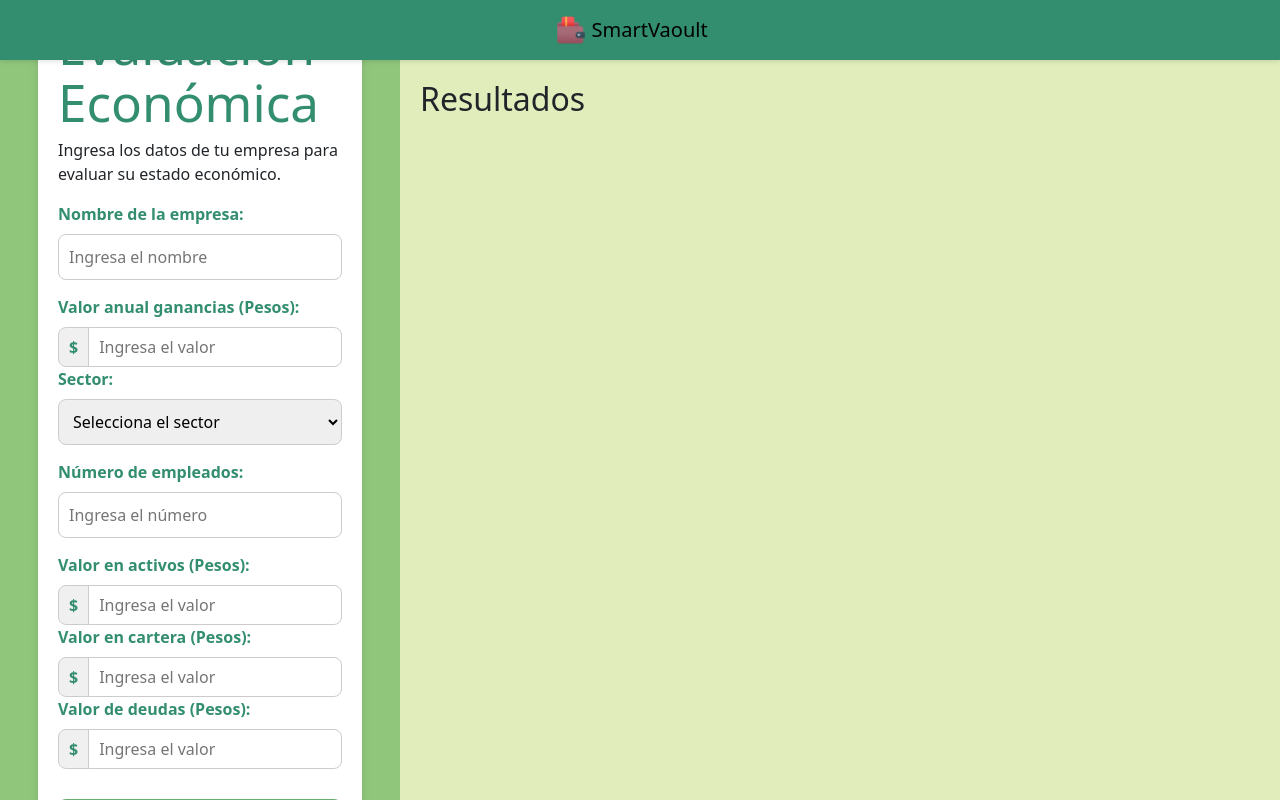
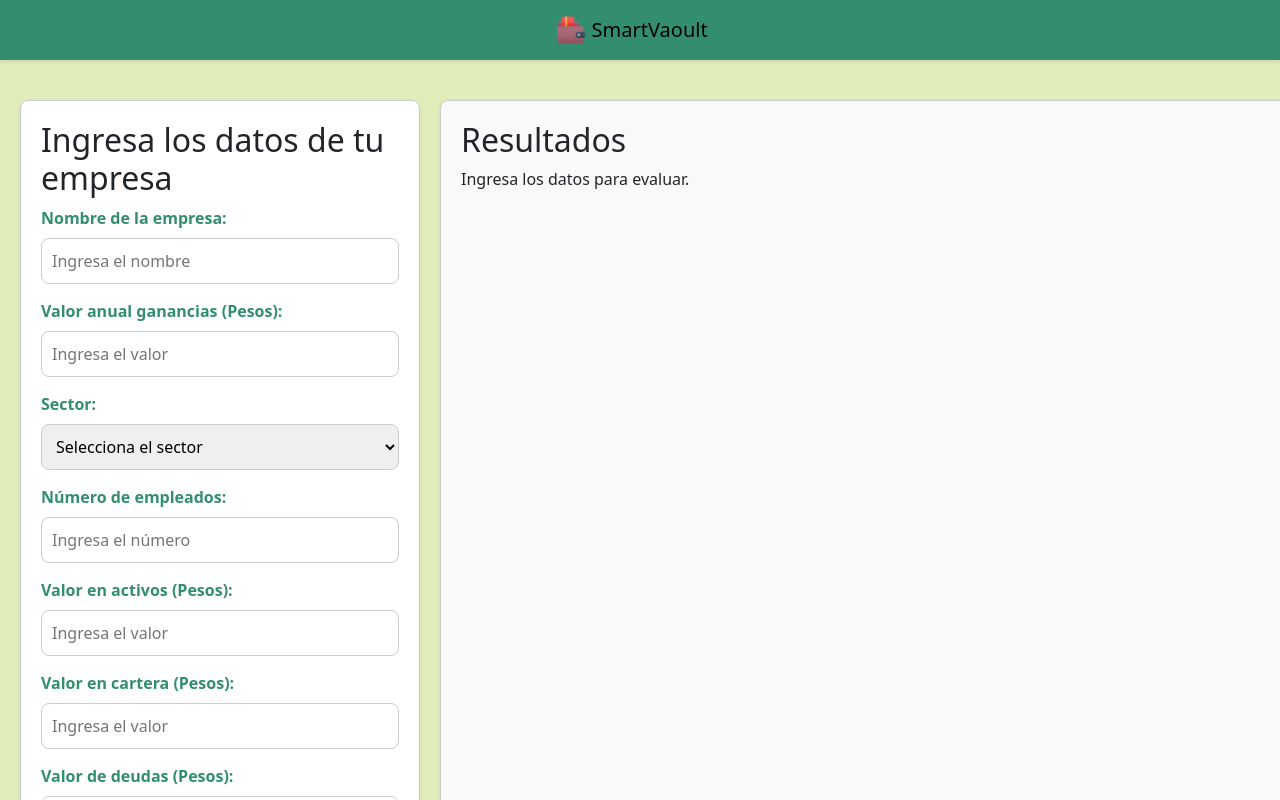
Before and after one commit to Juan9Walteros/ProyectoEconomico, a React (Vite) app: page / in a window 1280 px wide. Shown: the top 800 px of the page. Built offline with nearby package versions, Linux system fonts and the light colour scheme.

Commit message:
Se realiza latokenizacio, lematizacion, postaggin, Embedding, para que pueda funcionar crrectamente, queda funcionando todo

```diff
--- a/src/App.jsx
+++ b/src/App.jsx
@@ -1,98 +1,166 @@
-import React, { useState } from 'react';
-import Header from './assets/components/Header';
+import React, { useState } from "react";
+import { Pie, Bar } from "react-chartjs-2";
+import {
+  Chart as ChartJS,
+  ArcElement,
+  Tooltip,
+  Legend,
+  CategoryScale,
+  LinearScale,
+  BarElement,
+} from "chart.js";
+import Header from "./assets/components/Header";
+import Gauge from "react-gauge-component";
+
+// Registrar componentes de Chart.js
+ChartJS.register(
+  ArcElement,
+  Tooltip,
+  Legend,
+  CategoryScale,
+  LinearScale,
+  BarElement
+);
 
 function App() {
-  // Estados para almacenar los valores del formulario y el resultado
   const [formData, setFormData] = useState({
-    empresa: '',
-    ganancias: '',
-    sector: '',
-    empleados: '',
-    activos: '',
-    cartera: '',
-    deudas: '',
+    nombre: "",
+    ganancias: "",
+    sector: "",
+    empleados: "",
+    activos: "",
+    cartera: "",
+    deudas: "",
   });
 
-  const [resultado, setResultado] = useState(''); // Estado para el resultado
+  const [resultado, setResultado] = useState(null);
 
-  // Manejar cambios en los campos del formulario
   const handleChange = (e) => {
     const { name, value } = e.target;
 
-    // Permitir solo números y puntos en los campos numéricos
-    if (['ganancias', 'activos', 'cartera', 'deudas'].includes(name)) {
-      const numericValue = value.replace(/[^0-9.]/g, ''); // Elimina caracteres no numéricos
-      setFormData({
-        ...formData,
-        [name]: numericValue,
-      });
+    // Permitir solo números en los campos numéricos
+    if (["ganancias", "activos", "cartera", "deudas"].includes(name)) {
+      const numericValue = value.replace(/\D/g, ""); // Eliminar caracteres no numéricos
+      setFormData({ ...formData, [name]: numericValue }); // Guardar el valor sin formatear
     } else {
-      setFormData({
-        ...formData,
-        [name]: value,
-      });
+      setFormData({ ...formData, [name]: value });
     }
   };
 
-  // Manejar el envío del formulario
-  const handleSubmit = (e) => {
+  const handleSubmit = async (e) => {
     e.preventDefault();
-    console.log('Datos del formulario:', formData);
+    try {
+      const response = await fetch("http://127.0.0.1:8000/process/", {
+        method: "POST",
+        headers: {
+          "Content-Type": "application/json",
+        },
+        body: JSON.stringify({
+          nombre: formData.nombre,
+          ganancias: parseFloat(
+            formData.ganancias.replace(/\./g, "").replace(/,/g, "")
+          ),
+          sector: formData.sector,
+          empleados: parseInt(formData.empleados),
+          activos: parseFloat(
+            formData.activos.replace(/\./g, "").replace(/,/g, "")
+          ),
+          cartera: parseFloat(
+            formData.cartera.replace(/\./g, "").replace(/,/g, "")
+          ),
+          deudas: parseFloat(
+            formData.deudas.replace(/\./g, "").replace(/,/g, "")
+          ),
+        }),
+      });
 
-    // Realizar la evaluación económica
-    const resultadoEvaluacion = evaluarEconomia(formData);
-    setResultado(resultadoEvaluacion); // Actualizar el estado del resultado
-  };
+      if (!response.ok) {
+        throw new Error("Error al comunicarse con el backend");
+      }
 
-  // Función para evaluar la economía de la empresa
-  const evaluarEconomia = (data) => {
-    const { ganancias, activos, cartera, deudas } = data;
-    const balance = parseFloat(ganancias) + parseFloat(activos) + parseFloat(cartera) - parseFloat(deudas);
-
-    if (balance > 0) {
-      return 'La empresa está en buen estado económico.';
-    } else {
-      return 'La empresa tiene problemas económicos.';
+      const data = await response.json();
+      setResultado(data);
+    } catch (error) {
+      console.error("Error:", error);
+      setResultado({ error: "Error al procesar los datos." });
     }
   };
 
+  // Datos para el gráfico de pastel
+  const pieData = resultado
+    ? {
+        labels: ["Activos", "Cartera", "Deudas"],
+        datasets: [
+          {
+            label: "Distribución económica",
+            data: [
+              resultado.analisis_economico.activos,
+              resultado.analisis_economico.cartera,
+              resultado.analisis_economico.deudas,
+            ],
+            backgroundColor: ["#67AE6E", "#90C67C", "#FF6B6B"],
+            borderColor: ["#328E6E", "#67AE6E", "#FF4C4C"],
+            borderWidth: 1,
+          },
+        ],
+      }
+    : null;
+
+  // Datos para el gráfico de barras
+  const barData = resultado
+    ? {
+        labels: ["Patrimonio"],
+        datasets: [
+          {
+            label: "Estado económico",
+            data: [resultado.analisis_economico.patrimonio],
+            backgroundColor:
+              resultado.analisis_economico.estado === "saludable"
+                ? "#67AE6E"
+                : "#FF6B6B",
+            borderColor:
+              resultado.analisis_economico.estado === "saludable"
+                ? "#328E6E"
+                : "#FF4C4C",
+            borderWidth: 1,
+          },
+        ],
+      }
+    : null;
+
   return (
     <div>
-      <Header />
-
-      {/* Contenedor principal */}
+      <Header /> {/* Componente del encabezado */}
       <div className="main-container">
-        {/* Contenedor izquierdo */}
-        <main className="txt1 text-center justify-content-center">
-          <div className="form-container">
-            <h1>Evaluación Económica</h1>
-            <p>Ingresa los datos de tu empresa para evaluar su estado económico.</p>
+        {/* Contenedor izquierdo: Formulario */}
+        <main className="form-container">
+          <h2>Ingresa los datos de tu empresa</h2>
           <form onSubmit={handleSubmit}>
-              {/* Campos del formulario */}
-              <label htmlFor="empresa">Nombre de la empresa:</label>
+            <label htmlFor="nombre">Nombre de la empresa:</label>
             <input
               type="text"
-                id="empresa"
-                name="empresa"
+              id="nombre"
+              name="nombre"
               placeholder="Ingresa el nombre"
-                value={formData.empresa}
+              value={formData.nombre}
               onChange={handleChange}
               required
             />
 
             <label htmlFor="ganancias">Valor anual ganancias (Pesos):</label>
-              <div className="input-group">
-                <span className="input-prefix">$</span>
             <input
               type="text"
               id="ganancias"
               name="ganancias"
               placeholder="Ingresa el valor"
-                  value={formData.ganancias}
+              value={
+                formData.ganancias
+                  ? new Intl.NumberFormat("es-ES").format(formData.ganancias)
+                  : ""
+              }
               onChange={handleChange}
               required
             />
-              </div>
 
             <label htmlFor="sector">Sector:</label>
             <select
@@ -122,56 +190,139 @@ function App() {
             />
 
             <label htmlFor="activos">Valor en activos (Pesos):</label>
-              <div className="input-group">
-                <span className="input-prefix">$</span>
             <input
               type="text"
               id="activos"
               name="activos"
               placeholder="Ingresa el valor"
-                  value={formData.activos}
+              value={
+                formData.activos
+                  ? new Intl.NumberFormat("es-ES").format(formData.activos)
+                  : ""
+              }
               onChange={handleChange}
               required
             />
-              </div>
 
             <label htmlFor="cartera">Valor en cartera (Pesos):</label>
-              <div className="input-group">
-                <span className="input-prefix">$</span>
             <input
               type="text"
               id="cartera"
               name="cartera"
               placeholder="Ingresa el valor"
-                  value={formData.cartera}
+              value={
+                formData.cartera
+                  ? new Intl.NumberFormat("es-ES").format(formData.cartera)
+                  : ""
+              }
               onChange={handleChange}
               required
             />
-              </div>
 
             <label htmlFor="deudas">Valor de deudas (Pesos):</label>
-              <div className="input-group">
-                <span className="input-prefix">$</span>
             <input
               type="text"
               id="deudas"
               name="deudas"
               placeholder="Ingresa el valor"
-                  value={formData.deudas}
+              value={
+                formData.deudas
+                  ? new Intl.NumberFormat("es-ES").format(formData.deudas)
+                  : ""
+              }
               onChange={handleChange}
               required
             />
-              </div>
 
             <button type="submit">Evaluar</button>
           </form>
-          </div>
         </main>
 
-        {/* Contenedor derecho */}
+        {/* Contenedor derecho: Resultados */}
+        {/* Contenedor derecho: Resultados */}
         <aside className="info-container">
           <h2>Resultados</h2>
-          <p>{resultado}</p> {/* Mostrar el resultado dinámicamente */}
+          {resultado && !resultado.error ? (
+            <div>
+              <p>
+                <strong>Empresa:</strong> {resultado.empresa}
+              </p>
+              <p>
+                <strong>Sector:</strong> {resultado.sector}
+              </p>
+              <p>
+                <strong>Estado económico:</strong>{" "}
+                {resultado.analisis_economico.estado}
+              </p>
+              <p>
+                <strong>Patrimonio:</strong> $
+                {new Intl.NumberFormat("es-ES").format(
+                  resultado.analisis_economico.patrimonio
+                )}
+              </p>
+
+              {/* Otras gráficas */}
+              <h3>Gráficas</h3>
+              <div className="graph-container">
+                {/* Gráfico de pastel */}
+                {pieData && (
+                  <div className="graph">
+                    <Pie data={pieData} />
+                  </div>
+                )}
+
+                {/* Gráfico de barras */}
+                {barData && (
+                  <div className="graph">
+                    <Bar data={barData} />
+                  </div>
+                )}
+              </div>
+              {/* Gráfica Gauge */}
+              <div className="gauge-container">
+                <h3>Estado Económico General</h3>
+                <Gauge
+                  value={
+                    resultado?.analisis_economico.estado === "saludable"
+                      ? 75
+                      : resultado?.analisis_economico.estado === "en riesgo"
+                      ? 50
+                      : 25
+                  }
+                  minValue={0}
+                  maxValue={100}
+                  segments={3}
+                  colors={["#FF6B6B", "#FFD700", "#67AE6E"]}
+                  needleColor="#213547"
+                  labelFormat={(value) =>
+                    resultado?.analisis_economico.estado === "saludable"
+                      ? "Saludable"
+                      : resultado?.analisis_economico.estado === "en riesgo"
+                      ? "En Riesgo"
+                      : "Crítico"
+                  }
+                  labelStyle={{
+                    fontSize: "16px",
+                    fontWeight: "bold",
+                    fill: "#213547",
+                  }}
+                  width="100%" // 🔄 Cambiado
+                  height={200} // Puedes dejar un valor más pequeño aquí
+                />
+
+                {/* Etiquetas de los estados */}
+                <div className="gauge-labels">
+                  <span style={{ color: "#FF6B6B" }}>Crítico</span>
+                  <span></span>
+                  <span style={{ color: "#FFD700" }}>En Riesgo</span>
+                  <span></span>
+                  <span style={{ color: "#67AE6E" }}>Saludable</span>
+                </div>
+              </div>
+            </div>
+          ) : (
+            <p>{resultado?.error || "Ingresa los datos para evaluar."}</p>
+          )}
         </aside>
       </div>
     </div>
--- a/src/index.css
+++ b/src/index.css
@@ -5,7 +5,7 @@
 
   color-scheme: light dark;
   color: #213547; /* Texto principal */
-  background-color: #E1EEBC; /* Fondo principal */
+  background-color: #e1eebc; /* Fondo principal */
 
   font-synthesis: none;
   text-rendering: optimizeLegibility;
@@ -19,13 +19,13 @@ body {
   place-items: center;
   min-width: 320px;
   min-height: 100vh;
-  background-color: #E1EEBC; /* Fondo principal */
+  background-color: #e1eebc; /* Fondo principal */
 }
 
 h1 {
   font-size: 3.2em;
   line-height: 1.1;
-  color: #328E6E; /* Verde oscuro */
+  color: #328e6e; /* Verde oscuro */
 }
 
 button {
@@ -35,14 +35,14 @@ button {
   font-size: 1em;
   font-weight: 500;
   font-family: inherit;
-  background-color: #67AE6E; /* Verde medio */
+  background-color: #67ae6e; /* Verde medio */
   color: white;
   cursor: pointer;
   transition: background-color 0.25s, border-color 0.25s;
 }
 
 button:hover {
-  background-color: #328E6E; /* Verde oscuro */
+  background-color: #328e6e; /* Verde oscuro */
 }
 
 button:focus,
@@ -56,26 +56,15 @@ button:focus-visible {
   align-items: center;
   width: 100%;
   height: 60px;
-  background-color: #328E6E; /* Verde oscuro */
+  background-color: #328e6e; /* Verde oscuro */
   position: fixed;
   top: 0;
   z-index: 1000;
   box-shadow: 0 2px 4px rgba(0, 0, 0, 0.1);
 }
 
-.main-container {
-  display: flex;
-  flex-direction: row; /* Coloca los contenedores uno al lado del otro */
-  width: 100%;
-  height: calc(100vh - 60px); /* Resta la altura del navbar (60px) */
-  margin-top: 60px; /* Asegura que el contenedor comience debajo del navbar */
-  overflow: hidden; /* Evita desbordamientos */
-  box-sizing: border-box;
-  background-color: #213547;
-}
-
 .txt1 {
-  background-color: #90C67C; /* Verde claro */
+  background-color: #90c67c; /* Verde claro */
   display: flex;
   flex-direction: column;
   justify-content: center;
@@ -84,33 +73,53 @@ button:focus-visible {
   padding: 20px;
   box-sizing: border-box;
   overflow-y: auto; /* Habilita el scroll vertical si es necesario */
-
 }
 
-.info-container {
-  background-color: #E1EEBC; /* Verde pastel */
-  flex-grow: 1; /* Ocupa el resto del ancho disponible */
+/* Contenedor principal */
+.main-container {
+  display: flex;
+  flex-direction: row;
+  justify-content: space-between;
+  align-items: stretch;
+  gap: 20px; /* Espaciado entre los contenedores */
   padding: 20px;
-  box-sizing: border-box;
-  overflow-y: auto; /* Habilita el scroll vertical si es necesario */
+  margin-top: 80px; /* Espacio para la barra de navegación */
 }
 
+/* Contenedor del formulario (izquierda) */
 .form-container {
+  flex: none; /* Evita que el contenedor cambie de tamaño */
+  width: 45%; /* Tamaño fijo para el formulario */
+  min-width: 300px; /* Asegura que no se haga demasiado estrecho */
+  max-width: 400px; /* Limita el ancho máximo */
+  padding: 20px;
   background-color: #ffffff; /* Fondo blanco */
-  padding: 20px;
-  border-radius: 15px; /* Bordes redondeados */
-  box-shadow: 0 4px 8px rgba(0, 0, 0, 0.1); /* Sombra */
-  width: 90%;
-  max-width: 400px;
-  margin: 20px auto;
-  text-align: left;
+  border: 1px solid #ccc;
+  border-radius: 8px;
+  box-shadow: 0 2px 4px rgba(0, 0, 0, 0.1);
 }
 
+/* Contenedor de resultados (derecha) */
+.info-container {
+  flex: none; /* Evita que el contenedor cambie de tamaño */
+  /* Tamaño fijo para los resultados */
+  min-width: 300px; /* Asegura que no se haga demasiado estrecho */
+  width: 850px; /* Limita el ancho máximo */
+  padding: 20px;
+  background-color: #f9f9f9; /* Fondo claro */
+  border: 1px solid #ccc;
+  border-radius: 8px;
+  box-shadow: 0 2px 4px rgba(0, 0, 0, 0.1);
+  overflow-y: auto; /* Permite desplazamiento si el contenido es muy largo */
+  max-height: 115vh; /* Limita la altura máxima */
+}
+
+/* Estilo para el formulario */
 form label {
   display: block;
   margin-bottom: 8px;
   font-weight: bold;
-  color: #328E6E; /* Verde oscuro */
+  color: #328e6e; /* Verde oscuro */
 }
 
 form input,
@@ -124,19 +133,21 @@ form select {
 }
 
 form button {
-  background-color: #67AE6E; /* Verde medio */
+  background-color: #67ae6e; /* Verde medio */
   color: white;
   padding: 10px 15px;
   border: none;
   border-radius: 8px;
   cursor: pointer;
   width: 100%;
-  margin-top: 30px; /* Agrega un espacio de 20px encima del botón */
+  margin-top: 30px; /* Espaciado encima del botón */
 }
 
 form button:hover {
-  background-color: #328E6E; /* Verde oscuro */
+  background-color: #328e6e; /* Verde oscuro */
 }
+
+/* Prefijo de entrada */
 .input-group {
   display: flex;
   align-items: stretch; /* Asegura que ambos elementos tengan la misma altura */
@@ -145,25 +156,78 @@ form button:hover {
 
 .input-prefix {
   background-color: #f0f0f0;
-  padding: 0 10px; /* Ajusta el padding horizontal */
+  padding: 0 10px;
   border: 1px solid #ccc;
   border-radius: 8px 0 0 8px;
   font-weight: bold;
-  color: #328E6E; /* Verde oscuro */
+  color: #328e6e; /* Verde oscuro */
   display: flex;
-  align-items: center; /* Centra el texto verticalmente */
-  justify-content: center; /* Centra el texto horizontalmente */
-  height: 100%; /* Asegura que el prefijo tenga la misma altura que el input */
-  box-sizing: border-box; /* Incluye el padding y el borde en el tamaño total */
+  align-items: center;
+  justify-content: center;
+  height: 100%;
+  box-sizing: border-box;
 }
 
 .input-group input {
   flex: 1;
-  padding: 0 10px; /* Ajusta el padding interno */
+  padding: 0 10px;
   border: 1px solid #ccc;
   border-radius: 0 8px 8px 0;
   box-sizing: border-box;
-  height: 100%; /* Asegura que el campo de entrada tenga la misma altura que el prefijo */
-  font-size: 16px; /* Asegura que el tamaño del texto sea consistente */
-  line-height: normal; /* Asegura que el texto no afecte la altura */
+  height: 100%;
+  font-size: 16px;
+  line-height: normal;
 }
+/* Contenedor para las gráficas */
+.graph-container {
+  display: flex;
+  flex-wrap: wrap; /* Permite que las gráficas se ajusten en varias filas si no hay suficiente espacio */
+  justify-content: space-between; /* Espaciado entre las gráficas */
+  gap: 20px; /* Espaciado entre las gráficas */
+  margin-top: 20px; /* Espaciado superior */
+}
+
+/* Estilo para cada gráfica */
+.graph {
+  flex: 1 1 calc(50% - 20px); /* Ocupa el 50% del ancho disponible menos el espacio del gap */
+  max-width: 400px; /* Limita el ancho máximo de cada gráfica */
+  min-width: 300px; /* Asegura que no se haga demasiado estrecha */
+  height: 300px; /* Altura fija para las gráficas */
+  background-color: #ffffff; /* Fondo blanco */
+  border: 1px solid #ccc;
+  border-radius: 8px;
+  box-shadow: 0 2px 4px rgba(0, 0, 0, 0.1);
+  padding: 10px;
+  display: flex;
+  align-items: center;
+  justify-content: center;
+}
+
+.gauge-container {
+  display: flex;
+  flex-direction: column;
+  align-items: center;
+  justify-content: center;
+  width: 100%;
+  max-width: 100%; /* ← Mejor para adaptarse al layout */
+  margin: 20px auto;
+  background-color: #ffffff;
+  border: 1px solid #ccc;
+  border-radius: 8px;
+  box-shadow: 0 2px 4px rgba(0, 0, 0, 0.1);
+  padding: 20px;
+}
+
+.gauge-labels {
+  display: flex;
+  justify-content: space-between; /* Espaciado uniforme entre las etiquetas */
+  width: 100%; /* Asegura que ocupen todo el ancho del contenedor */
+  margin-top: 20px; /* Espaciado superior */
+}
+
+.gauge-labels span {
+  font-size: 16px; /* Tamaño de la fuente */
+  font-weight: bold;
+  margin: 0 10px; /* Espaciado horizontal entre las etiquetas */
+  text-align: center; /* Centrar el texto */
+}
```
Also changed, not shown: package.json (+7 -1 lines), 2 other files (tests, documents, lock files or other folders). Lines whose indentation alone changed are shown as unchanged.
